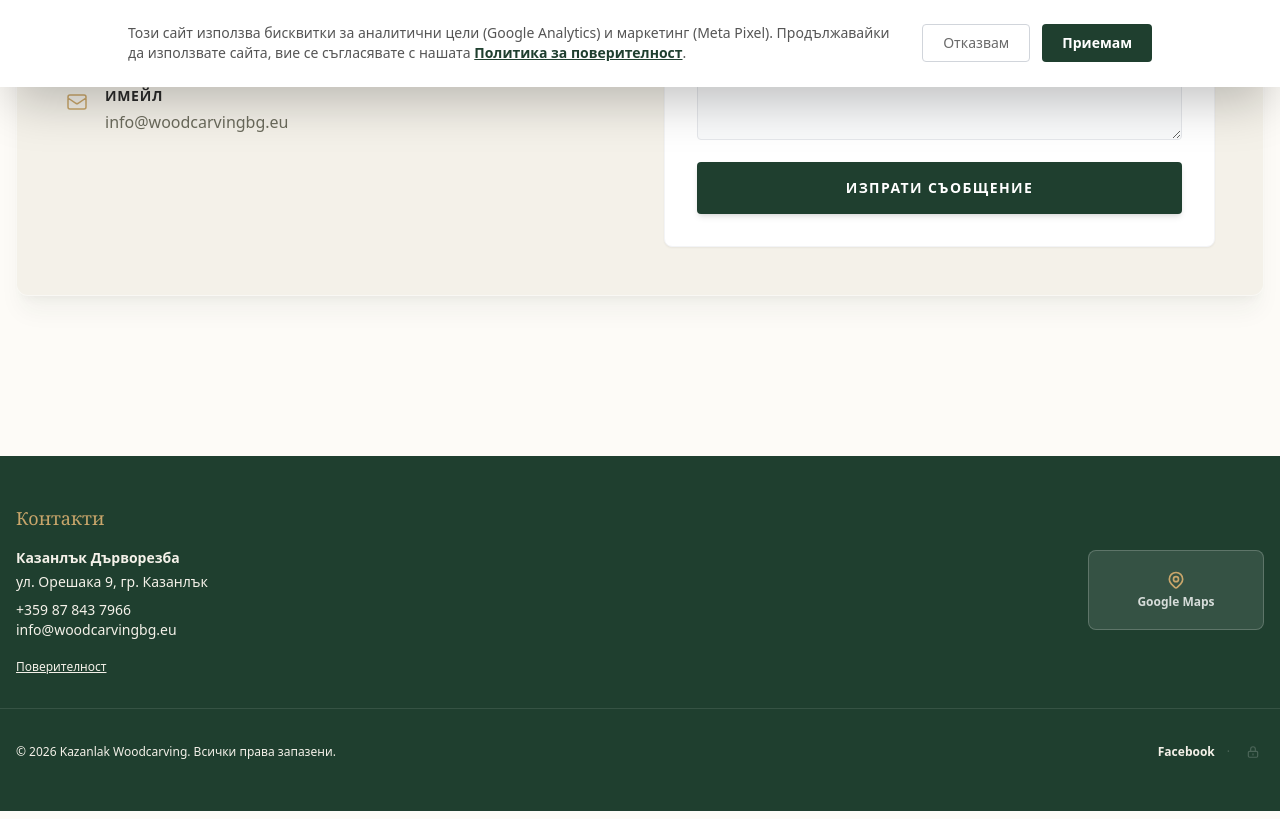
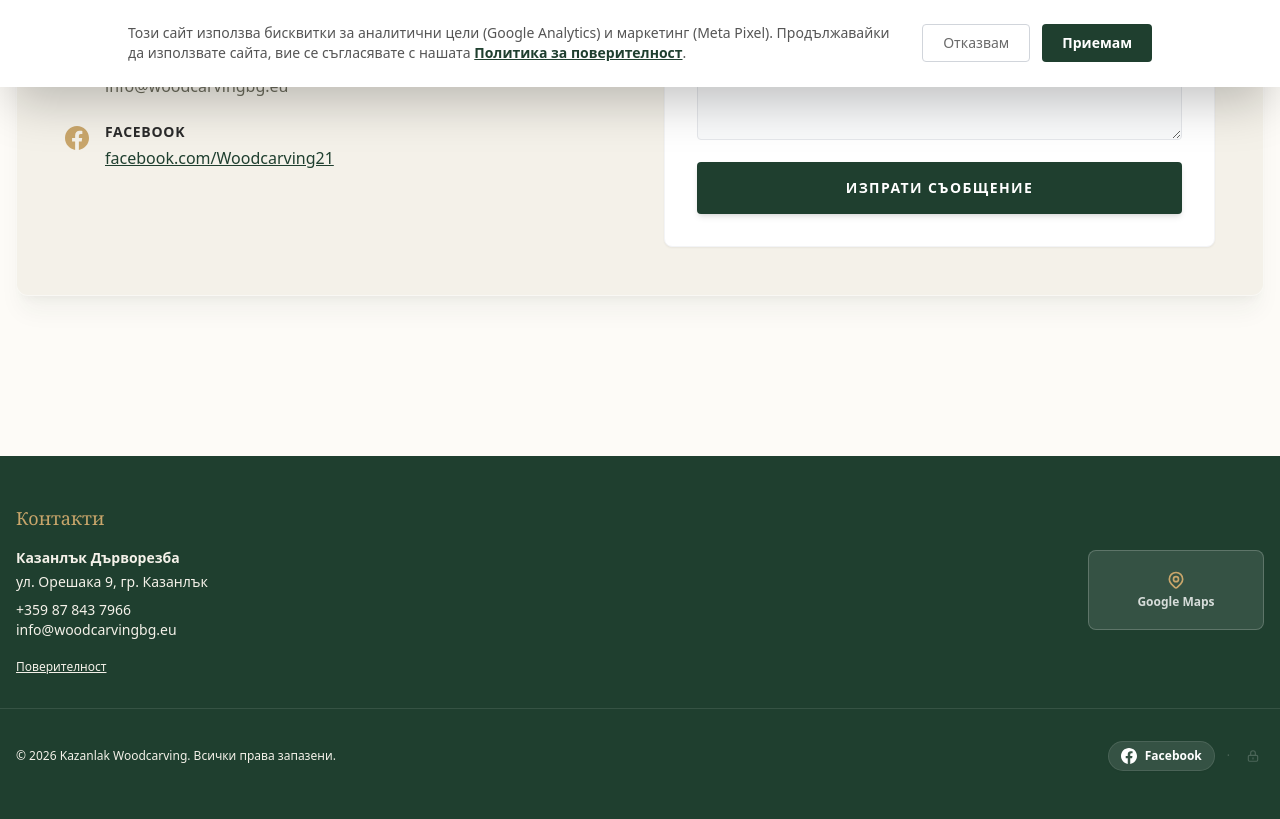
Before and after one commit to TodorIPetrov/Woodcarving, a Next.js app: page /bg/contact in a window 1280 px wide. Shown: the part 713-1532 px from the top of the page. Built offline with nearby package versions, Linux system fonts and the light colour scheme; no server answers; a web font is replaced by a local one.

Commit message:
feat: enhance Facebook link with official vector icon in footer and contact page

```diff
--- a/app/[lang]/contact/page.tsx
+++ b/app/[lang]/contact/page.tsx
@@ -68,6 +68,16 @@ export default async function ContactPage({ params }: { params: { lang: string }
                   <p className="text-custom-muted">info@woodcarvingbg.eu</p>
                 </div>
               </div>
+
+              <div className="flex items-start">
+                <svg className="w-6 h-6 text-custom-gold mt-1 mr-4" fill="currentColor" viewBox="0 0 24 24"><path d="M24 12.073c0-6.627-5.373-12-12-12s-12 5.373-12 12c0 5.99 4.388 10.954 10.125 11.854v-8.385H7.078v-3.47h3.047V9.43c0-3.007 1.792-4.669 4.533-4.669 1.312 0 2.686.235 2.686.235v2.953H15.83c-1.491 0-1.956.925-1.956 1.874v2.25h3.328l-.532 3.47h-2.796v8.385C19.612 23.027 24 18.062 24 12.073z"/></svg>
+                <div>
+                  <h4 className="font-bold text-custom-charcoal text-sm uppercase tracking-wider mb-1">Facebook</h4>
+                  <a href="https://www.facebook.com/Woodcarving21" target="_blank" rel="noopener noreferrer" className="text-custom-forest hover:text-custom-gold font-medium transition-colors underline">
+                    facebook.com/Woodcarving21
+                  </a>
+                </div>
+              </div>
             </div>
           </div>
 
--- a/app/[lang]/layout.tsx
+++ b/app/[lang]/layout.tsx
@@ -131,7 +131,18 @@ export default async function RootLayout({
           <div className="max-w-7xl mx-auto px-4 mt-8 pt-8 border-t border-white/10 text-center text-xs text-custom-sage flex justify-between items-center">
             <p>&copy; {new Date().getFullYear()} Kazanlak Woodcarving. {dict.footer.rights}</p>
             <div className="flex space-x-3 items-center">
-              <a href="https://www.facebook.com/Woodcarving21" target="_blank" rel="noopener noreferrer" className="hover:text-custom-gold transition-colors font-bold">Facebook</a>
+              <a
+                href="https://www.facebook.com/Woodcarving21"
+                target="_blank"
+                rel="noopener noreferrer"
+                className="inline-flex items-center gap-2 px-3 py-1.5 rounded-full bg-white/10 hover:bg-[#1877F2] text-white transition-all duration-300 group text-xs font-semibold shadow-sm border border-white/10 hover:border-[#1877F2]"
+                aria-label="Facebook страница Woodcarving21"
+              >
+                <svg className="w-4 h-4 fill-current transition-transform group-hover:scale-110" viewBox="0 0 24 24">
+                  <path d="M24 12.073c0-6.627-5.373-12-12-12s-12 5.373-12 12c0 5.99 4.388 10.954 10.125 11.854v-8.385H7.078v-3.47h3.047V9.43c0-3.007 1.792-4.669 4.533-4.669 1.312 0 2.686.235 2.686.235v2.953H15.83c-1.491 0-1.956.925-1.956 1.874v2.25h3.328l-.532 3.47h-2.796v8.385C19.612 23.027 24 18.062 24 12.073z"/>
+                </svg>
+                <span>Facebook</span>
+              </a>
               <span className="text-white/20">·</span>
               <Link
                 href={`/${params.lang}/admin`}
```
